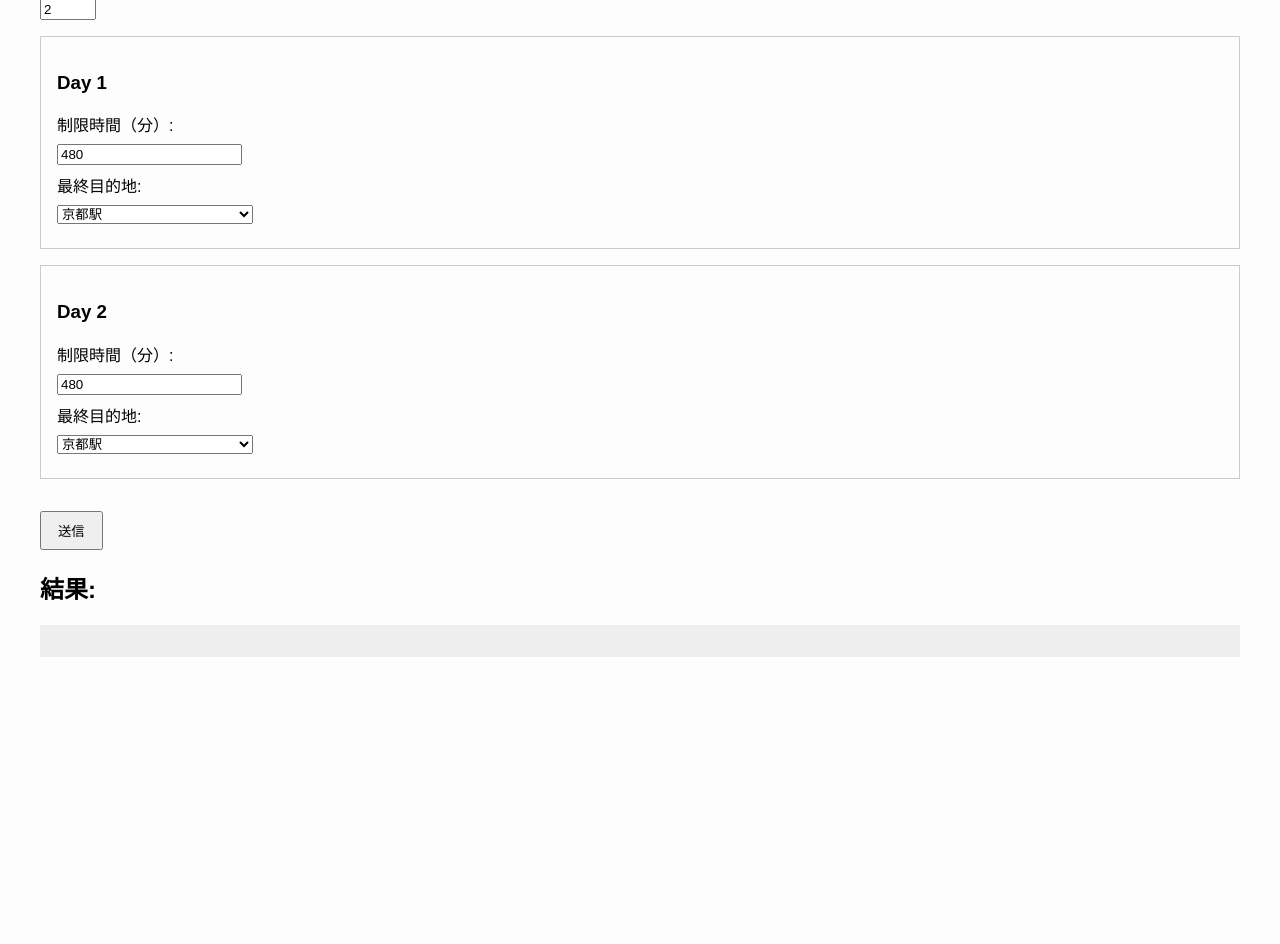
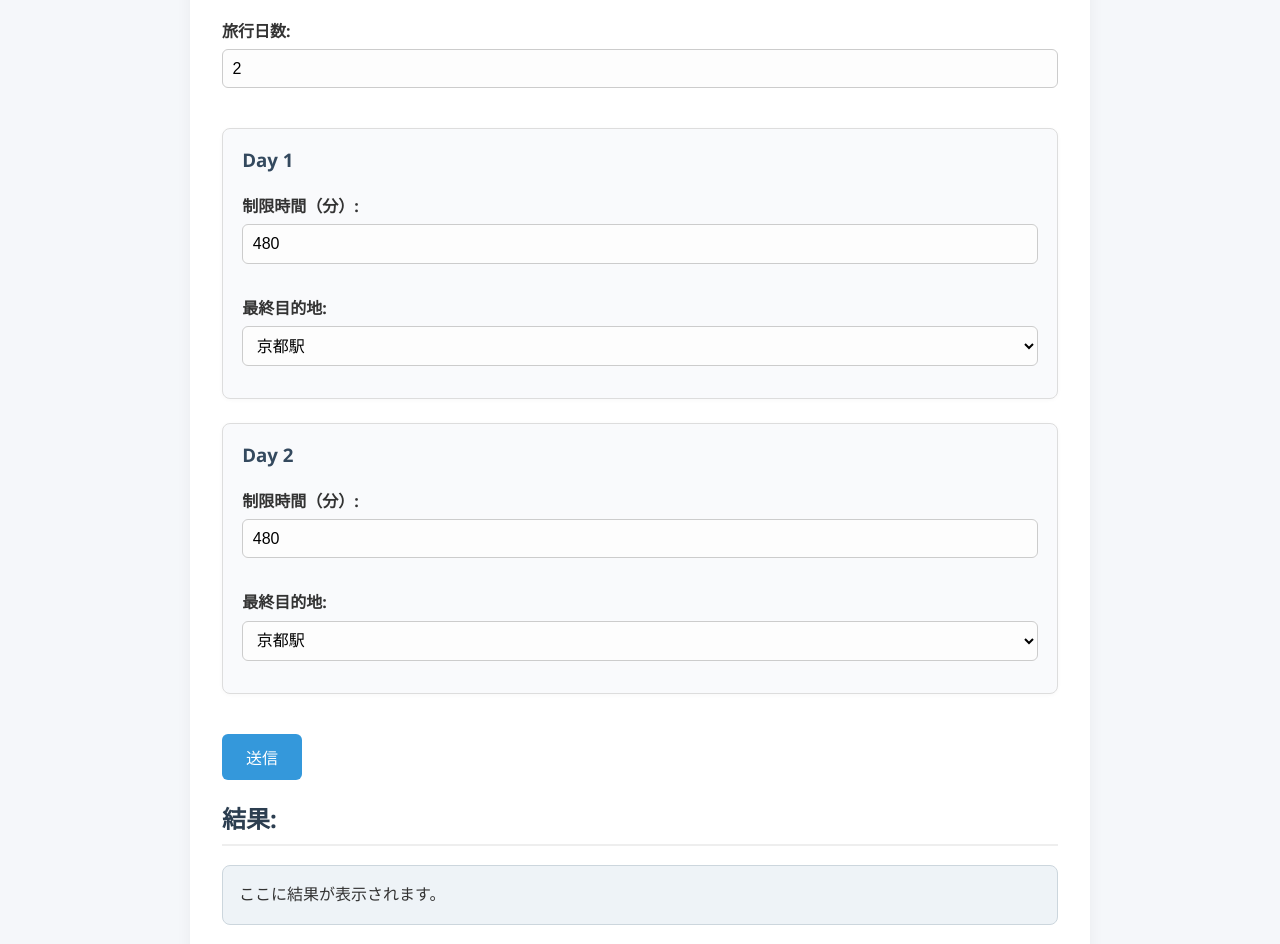
Before and after one commit to 4-q1/kyoto1, a plain HTML site: page index.html in a window 1280 px wide. Shown: the part 162-1106 px from the top of the page. Before the commit the page ends 872 px from the top, so only its background shows below. Drawn offline with Linux system fonts and the light colour scheme.

Commit message:
Update index.html

```diff
--- a/index.html
+++ b/index.html
@@ -4,15 +4,98 @@
   <meta charset="UTF-8">
   <title>京都観光プラン最適化</title>
   <style>
-    body { font-family: sans-serif; padding: 2rem; background: #fdfdfd; }
-    h1 { color: #444; }
-    label, select, input { margin: 0.5rem 0; display: block; }
-    .day-block { border: 1px solid #ccc; padding: 1rem; margin: 1rem 0; }
-    button { margin-top: 1rem; padding: 0.5rem 1rem; }
-    pre { background: #eee; padding: 1rem; white-space: pre-wrap; }
+    * {
+      box-sizing: border-box;
+    }
+
+    body {
+      margin: 0;
+      font-family: 'Segoe UI', 'Hiragino Kaku Gothic ProN', Meiryo, sans-serif;
+      background-color: #f5f7fa;
+      color: #333;
+      line-height: 1.6;
+    }
+
+    .container {
+      max-width: 900px;
+      margin: 3rem auto;
+      padding: 2rem;
+      background-color: #fff;
+      box-shadow: 0 4px 16px rgba(0, 0, 0, 0.05);
+      border-radius: 12px;
+    }
+
+    h1, h2 {
+      color: #2c3e50;
+      border-bottom: 2px solid #eee;
+      padding-bottom: 0.3rem;
+    }
+
+    label {
+      font-weight: 600;
+      margin-top: 1rem;
+      display: block;
+    }
+
+    input[type="number"],
+    select {
+      width: 100%;
+      padding: 0.6rem;
+      font-size: 1rem;
+      margin-top: 0.3rem;
+      margin-bottom: 1rem;
+      border: 1px solid #ccc;
+      border-radius: 6px;
+      background-color: #fdfdfd;
+    }
+
+    .day-block {
+      background-color: #f9fafc;
+      border: 1px solid #ddd;
+      border-radius: 8px;
+      padding: 1rem 1.2rem;
+      margin: 1.5rem 0;
+      box-shadow: 0 1px 4px rgba(0, 0, 0, 0.03);
+    }
+
+    .day-block h3 {
+      margin-top: 0;
+      color: #34495e;
+    }
+
+    button {
+      display: inline-block;
+      padding: 0.7rem 1.5rem;
+      font-size: 1rem;
+      background-color: #3498db;
+      color: #fff;
+      border: none;
+      border-radius: 6px;
+      cursor: pointer;
+      margin-top: 1rem;
+      transition: background-color 0.3s ease;
+    }
+
+    button:hover {
+      background-color: #2980b9;
+    }
+
+    pre#resultArea {
+      background-color: #eef3f7;
+      border: 1px solid #ccd6dd;
+      padding: 1rem;
+      border-radius: 8px;
+      max-height: 400px;
+      overflow-y: auto;
+      white-space: pre-wrap;
+      word-wrap: break-word;
+      margin-top: 1rem;
+      font-family: Consolas, monospace;
+    }
   </style>
 </head>
 <body>
+  <div class="container">
     <h1>京都観光ルート最適化</h1>
 
     <label for="days">旅行日数:</label>
@@ -23,7 +106,8 @@
     <button onclick="submitPlan()">送信</button>
 
     <h2>結果:</h2>
-  <pre id="resultArea"></pre>
+    <pre id="resultArea">ここに結果が表示されます。</pre>
+  </div>
 
   <script>
     const placeList = [
@@ -65,7 +149,6 @@
   const via = Array.from(document.querySelectorAll(".destination")).map(el => el.value);
 
   const body = { days, time_limits: limits, via };
-
   const resArea = document.getElementById("resultArea");
   resArea.textContent = "送信中...";
 
@@ -79,11 +162,29 @@
     if (!res.ok) throw new Error("APIエラー");
 
     const data = await res.json();
-        resArea.textContent = JSON.stringify(data, null, 2);
+    if (!data.plans) {
+      resArea.textContent = "有効なプランが返されませんでした。";
+      return;
+    }
+
+    let text = "以下が最適なルートです：\n\n";
+
+    data.plans.forEach(plan => {
+      text += `【${plan.day}日目】\n`;
+      text += `訪問順: ${plan.route.join(" → ")}\n`;
+      text += `所要時間の目安: 約${plan.total_time}分\n\n`;
+    });
+
+    if (data.message) {
+      text += `補足: ${data.message}`;
+    }
+
+    resArea.textContent = text;
   } catch (err) {
     resArea.textContent = "エラー: " + err.message;
   }
 }
+
   </script>
 </body>
 </html>
```
Lines whose indentation alone changed are shown as unchanged.
